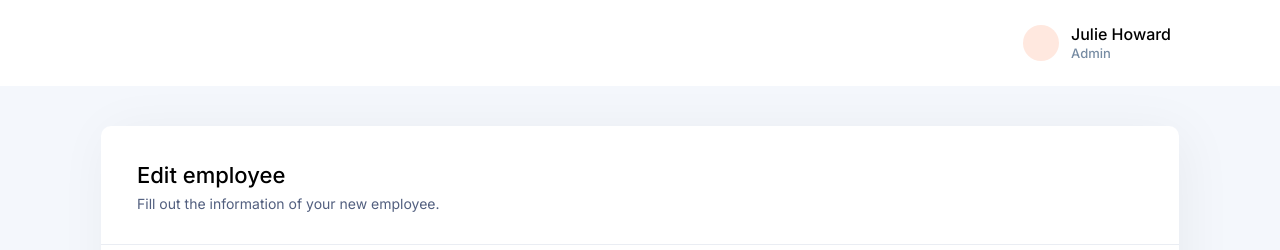
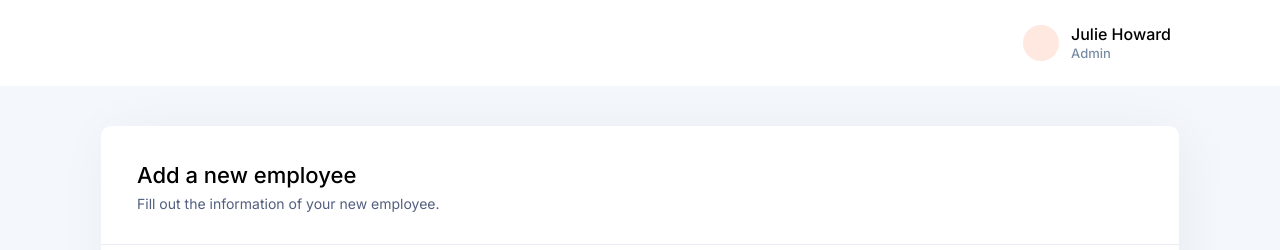
Before and after one commit to sandrina-p/operation_remote, a Next.js app: page /employee in a window 1280 px wide. Shown: the top 250 px of the page. Built offline with nearby package versions, Linux system fonts and the light colour scheme.

Commit message:
Fix bug on employee page

```diff
--- a/pages/employee.js
+++ b/pages/employee.js
@@ -52,7 +52,7 @@ const EmployeeForm = ({ uid, data }) => {
   const refCountry = React.useRef({})
   const refGrossSalary = React.useRef({})
 
-  const hasData = !!data
+  const hasData = !!uid
 
   return (
     <Form onSubmit={handleSubmit} className={cx(Theme.u_layout, Styles.form)}>
@@ -63,8 +63,8 @@ const EmployeeForm = ({ uid, data }) => {
           </h1>
           <p className={cx(Theme.t_sm, Styles.form_description)}>
             {hasData
-              ? 'Fill out the information of your new employee.'
-              : 'Edit the information of your employee.'}
+              ? 'Edit the information of your employee.'
+              : 'Fill out the information of your new employee.'}
           </p>
         </div>
       </Form.Header>
```
